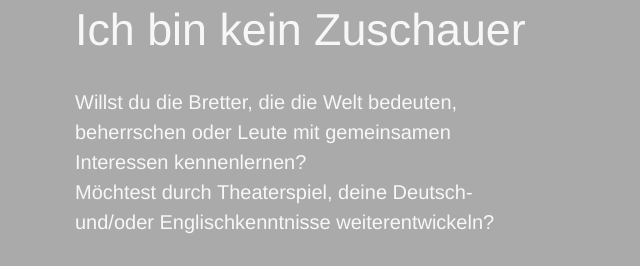
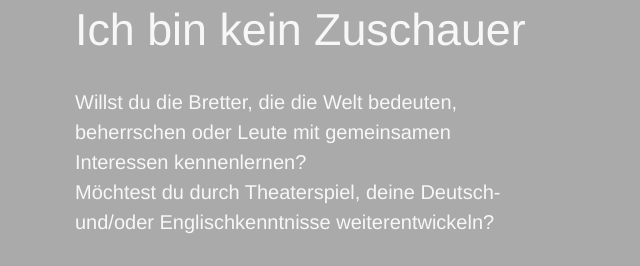
Before and after one commit to skarabasakis/actaest.de, a website with bundled scripts: page index.html in a window 1280 px wide. Shown: the part 224-490 px from the top of the page, 628-1268 px from the left. Built offline with nearby package versions, Linux system fonts and the light colour scheme; a script that the page names is missing; some icons are missing.

Commit message:
Fix typo in intro text

```diff
--- a/index.html
+++ b/index.html
@@ -66,7 +66,7 @@
           <h1 class="jumbotron-heading">Ich bin kein Zuschauer</h1>
           <p class="lead">Willst du die Bretter, die die Welt bedeuten, beherrschen oder Leute mit
             gemeinsamen Interessen kennenlernen?
-            <br/>Möchtest durch Theaterspiel, deine Deutsch- und/oder Englischkenntnisse
+            <br/>Möchtest du durch Theaterspiel, deine Deutsch- und/oder Englischkenntnisse
             weiterentwickeln?</p>
           <p class="lead"><strong>Scroll einfach weiter nach unten</strong></p>
           <p>
@@ -519,6 +519,7 @@
 <script src="//squaresend.com/squaresend.js"></script>
 <script src="js/jquery-3.1.1.min.js"></script>
 <script src="js/bootstrap.min.js"></script>
+<script src="js/jquery.magnific-popup.min.js"></script>
 <script src="js/main.js"></script>
 </body>
 
```
